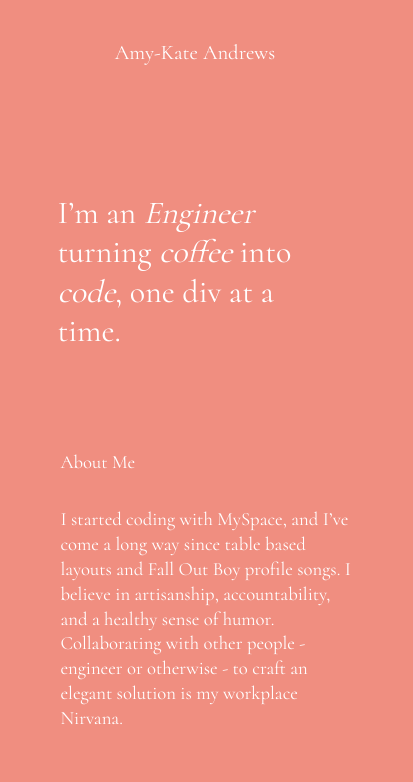
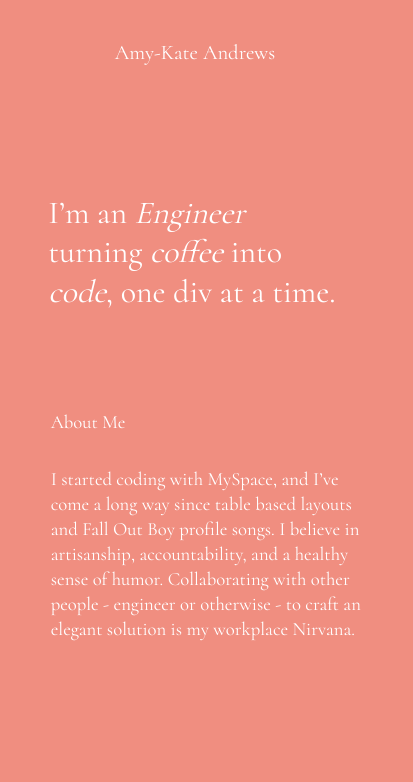
Before and after one commit to heyamykate/personal-site, a Gatsby site: page / in a window 390 px wide. Shown: the top 782 px of the page, 413 px wide, since content can reach past the window. Built offline with nearby package versions, Linux system fonts and the light colour scheme; Gatsby itself is replaced by a stand-in of ours.

Commit message:
tidying up

```diff
--- a/src/components/Header.js
+++ b/src/components/Header.js
@@ -1,6 +1,4 @@
 import React from 'react'
-
-import './header.css'
 
 export default function Header() {
 	return (
--- a/src/components/Layout.js
+++ b/src/components/Layout.js
@@ -5,7 +5,7 @@
 
 export default function Layout({ pageTitle, children }) {
 	return (
-		<div className='container'>
+		<div>
 			<title>({ pageTitle })</title>
 			<main>
 				<div className="title">
--- a/src/components/header.css
+++ /dev/null
@@ -1,15 +0,0 @@
-.header {
-	width: 100%;
-	line-height: 1.232;
-	line-height: 1.232;
-	padding-top: 6.6vmax;
-	padding-bottom: 3vw;
-	padding-right: 3vw;
-	padding-left: 3vw;
-	margin: 0 auto;
-	box-sizing: content-box;
-	display: flex;
-	justify-content: center;
-	box-sizing: border-box;
-	max-width: 1800px;
-}
--- a/src/components/layout.css
+++ b/src/components/layout.css
@@ -7,13 +7,10 @@
 	-webkit-font-smoothing: antialiased;
 }
 
-.container {
-	background-color: #f08e80;
-	color: #fff;
-	margin: 0;
-	padding: 0;
+html,
+body {
 	width: 100%;
-	min-height: 100vh;
+	overflow-x: hidden;
 }
 
 .title {
@@ -56,15 +53,6 @@
 	width: 50%;
 }
 
-@media screen and (min-width: 0) and (max-width: 768px) {
-	.col {
-		width: 100%;
-	}
-	.row {
-		flex-direction: column;
-	}
-}
-
 .col p {
 	margin: 1rem 0;
 	word-wrap: break-word;
@@ -78,3 +66,25 @@
 	background-color: #fdf0e6;
 	color: #000;
 }
+.header {
+	width: 100%;
+	line-height: 1.232;
+	padding: 6.6vmax 3vw 3vw 3vw;
+	margin: 0 auto;
+	display: flex;
+	justify-content: center;
+	box-sizing: border-box;
+	max-width: 1800px;
+}
+
+@media screen and (min-width: 0) and (max-width: 768px) {
+	.col {
+		width: 100%;
+	}
+	.row {
+		flex-direction: column;
+	}
+	.inner-content {
+		width: 80%;
+	}
+}
--- a/src/utils/fontAwesome.js
+++ b/src/utils/fontAwesome.js
@@ -1,5 +1,4 @@
 import { library } from '@fortawesome/fontawesome-svg-core'
 import { faTwitterSquare } from '@fortawesome/free-brands-svg-icons'
-import { faCoffee } from '@fortawesome/free-solid-svg-icons'
 
 library.add(faTwitterSquare)
```
Also changed, not shown: src/images/icon.png (deleted).
